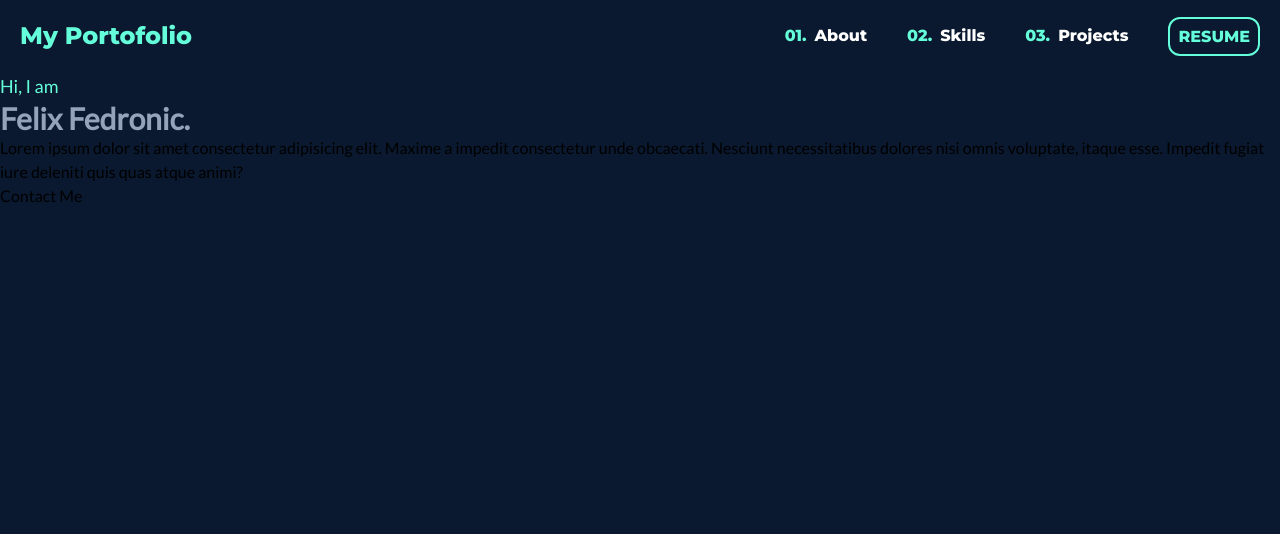
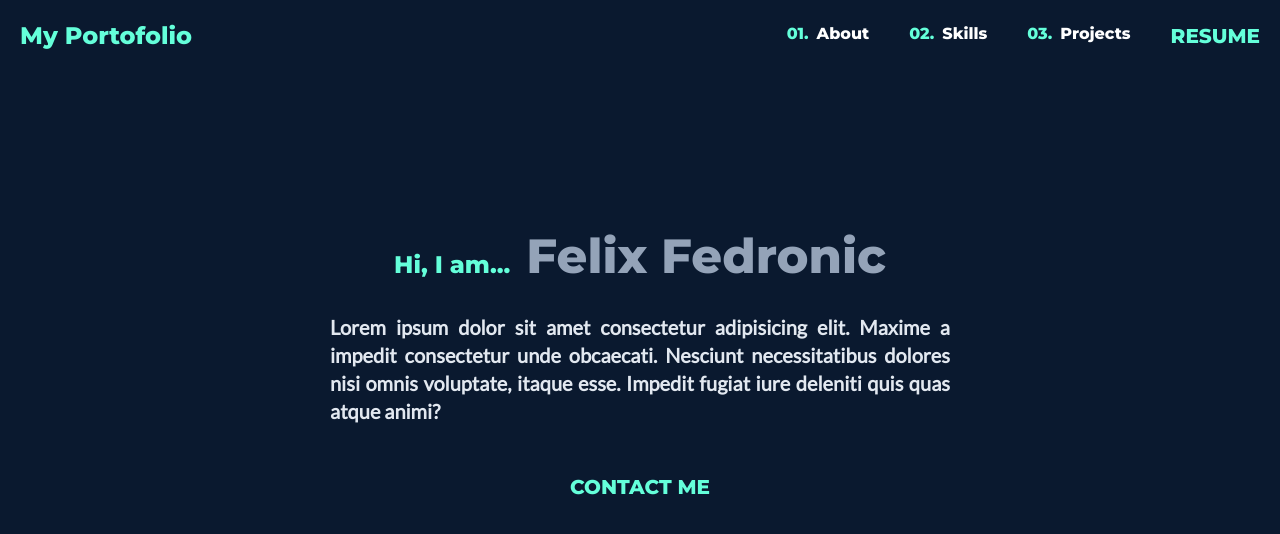
Before and after one commit to Ffedronic/Portfolio, a Next.js app: page / in a window 1280 px wide. Shown: the top 534 px of the page. Built offline with nearby package versions, Linux system fonts and the light colour scheme.

Commit message:
hero done

```diff
--- a/components/Hero/Hero.tsx
+++ b/components/Hero/Hero.tsx
@@ -1,12 +1,11 @@
+import HeroTitle from "../HeroTitle/HeroTitle";
+import HeroContent from "../HeroContent/HeroContent";
+
 function Hero() {
   return (
-    <section className="">
-      <h1 className="text-green text-lg">Hi, I am</h1>
-      <p className=" text-slate-400 font-bold text-3xl">Felix Fedronic.</p>
-      <p>Lorem ipsum dolor sit amet consectetur adipisicing elit. Maxime a impedit consectetur unde obcaecati. Nesciunt necessitatibus dolores nisi omnis voluptate, itaque esse. Impedit fugiat iure deleniti quis quas atque animi?</p>
-      <a href="#">
-        Contact Me
-      </a>
+    <section className="pt-20 text-center md:flex md:flex-col md:justify-center md:items-center md:pt-40">
+      <HeroTitle/>
+      <HeroContent/>
     </section>
   );
 }
--- /dev/null
+++ b/components/HeroContent/HeroContent.tsx
@@ -0,0 +1,17 @@
+import Button from "librairies/Button/Button";
+
+function HeroContent() {
+  return (
+    <div className="md:w-3/4 lg:w-2/4">
+      <p className="text-slate-200 font-bold mb-6 text-justify md:text-xl md:mb-12">
+        Lorem ipsum dolor sit amet consectetur adipisicing elit. Maxime a
+        impedit consectetur unde obcaecati. Nesciunt necessitatibus dolores nisi
+        omnis voluptate, itaque esse. Impedit fugiat iure deleniti quis quas
+        atque animi?
+      </p>
+      <Button href="#" download={false} title="Contact Me" />
+    </div>
+  );
+}
+
+export default HeroContent;
--- /dev/null
+++ b/components/HeroTitle/HeroTitle.tsx
@@ -0,0 +1,13 @@
+function HeroTitle() {
+  return (
+    <div className="md:flex items-baseline md:mb-8">
+      <h1 className="text-green text-lg mb-3 md:mr-4 md:text-2xl md:font-montserrat md:mb-0">
+        Hi, I am...
+      </h1>
+      <p className=" text-slate-400 text-4xl font-montserrat mb-3 md:text-5xl md:mb-0">
+        Felix Fedronic
+      </p>
+    </div>
+  );
+}
+export default HeroTitle;
--- a/components/Layout/Layout.tsx
+++ b/components/Layout/Layout.tsx
@@ -1,13 +1,9 @@
-import Link from "next/link";
 import { Fragment } from "react";
 import { useState } from "react";
 
 import Logo from "../Logo/Logo";
-import OpenMobileNavigation from "librairies/OpenNavIcon/OpenNavIcon";
-import CloseMobileNavigation from "librairies/CloseNavIcon/CloseNavIcon";
 import Navigation from "../Navigation/Navigation";
 import MobileNavigation from "../MobileNavigation/MobileNavigation";
-
 
 export default function Layout(props: any) {
   const [active, setActive] = useState(false);
@@ -25,11 +21,37 @@ export default function Layout(props: any) {
       <nav className="sticky top-0 bg-navy transition duration-300 ease-in-out">
         <div className="flex justify-between items-center p-5 transition duration-300 ease-in-out">
           <Logo title="My Portofolio" />
-          <div className="md:hidden lg:hidden xl:hidden">
+          <div className="md:hidden">
             {active ? (
-              <OpenMobileNavigation toggleHandler={toggleHandler} />
+              <button className="z-10" onClick={toggleHandler}>
+                <svg
+                  xmlns="http://www.w3.org/2000/svg"
+                  className="h-5 w-5"
+                  viewBox="0 0 20 20"
+                  fill="#64ffda"
+                >
+                  <path
+                    fillRule="evenodd"
+                    d="M4.293 4.293a1 1 0 011.414 0L10 8.586l4.293-4.293a1 1 0 111.414 1.414L11.414 10l4.293 4.293a1 1 0 01-1.414 1.414L10 11.414l-4.293 4.293a1 1 0 01-1.414-1.414L8.586 10 4.293 5.707a1 1 0 010-1.414z"
+                    clipRule="evenodd"
+                  />
+                </svg>
+              </button>
             ) : (
-              <CloseMobileNavigation toggleHandler={toggleHandler} />
+              <button className="z-10" onClick={toggleHandler}>
+                <svg
+                  xmlns="http://www.w3.org/2000/svg"
+                  className="h-5 w-5"
+                  viewBox="0 0 20 20"
+                  fill="#64ffda"
+                >
+                  <path
+                    fillRule="evenodd"
+                    d="M3 5a1 1 0 011-1h12a1 1 0 110 2H4a1 1 0 01-1-1zM3 10a1 1 0 011-1h12a1 1 0 110 2H4a1 1 0 01-1-1zM3 15a1 1 0 011-1h12a1 1 0 110 2H4a1 1 0 01-1-1z"
+                    clipRule="evenodd"
+                  />
+                </svg>
+              </button>
             )}
           </div>
           <Navigation />
@@ -38,7 +60,7 @@ export default function Layout(props: any) {
       <div>{active && <MobileNavigation toggleHandler={toggleHandler} />}</div>
 
       {/**Comments */}
-      <main className="w-full h-screen bg-navy" onClick={closeNavbar}>
+      <main className=" h-screen px-5" onClick={closeNavbar}>
         {props.children}
       </main>
     </Fragment>
--- a/components/MobileNavigation/MobileNavigation.tsx
+++ b/components/MobileNavigation/MobileNavigation.tsx
@@ -1,6 +1,6 @@
 import { ToggleHandler, menu } from "../../helpers/Layout-utils";
 import NavigationItem from "../NavigationItem/NavigationItem";
-import ResumeButton from "../ResumeButton/ResumeButton";
+import Button from "librairies/Button/Button";
 
 function MobileNavigation(props: ToggleHandler) {
   const { toggleHandler } = props;
@@ -17,7 +17,7 @@ function MobileNavigation(props: ToggleHandler) {
         />
       ))}
       <li>
-        <ResumeButton />
+        <Button href="/documents/resume.pdf" download={true} title="resume" />
       </li>
     </ul>
   );
--- a/components/Navigation/Navigation.tsx
+++ b/components/Navigation/Navigation.tsx
@@ -1,6 +1,6 @@
 import { menu } from "../../helpers/Layout-utils";
+import Button from "librairies/Button/Button";
 import NavigationItem from "../NavigationItem/NavigationItem";
-import ResumeButton from "../ResumeButton/ResumeButton";
 
 function Navigation() {
   return (
@@ -12,11 +12,11 @@ function Navigation() {
             href={item.href}
             level={item.level}
             title={item.title}
-            toggleHandler={function(){}}
+            toggleHandler={function () {}}
           />
         ))}
         <li>
-          <ResumeButton />
+          <Button href="/documents/resume.pdf" download={true} title="resume" />
         </li>
       </ul>
     </div>
--- a/components/ResumeButton/ResumeButton.tsx
+++ /dev/null
@@ -1,13 +0,0 @@
-function ResumeButton() {
-  return (
-    <a
-      href="/documents/resume.pdf"
-      download
-      className="text-green border-2 border-green p-2 font-montserrat rounded-xl transition duration-150 ease-in md:hover:bg-green md:hover:text-navy"
-    >
-      RESUME
-    </a>
-  );
-}
-
-export default ResumeButton;
--- a/helpers/Layout-utils.tsx
+++ b/helpers/Layout-utils.tsx
@@ -8,8 +8,19 @@ export interface ToggleHandler {
   toggleHandler: MouseEventHandler;
 }
 
+export interface handleButton {
+  href: string;
+  download: boolean;
+  title: string;
+}
+
 export const menu = [
   { level: "01.", title: "About", href: "#about" },
   { level: "02.", title: "Skills", href: "#skills" },
   { level: "03.", title: "Projects", href: "#projects" },
 ];
+
+export function isCapitalized(title: string) {
+  const capitalizedTitle = title.toUpperCase();
+  return capitalizedTitle;
+}
--- /dev/null
+++ b/librairies/Button/Button.tsx
@@ -0,0 +1,30 @@
+import { handleButton, isCapitalized } from "../../helpers/Layout-utils";
+
+function Button(props: handleButton) {
+  const { href, download, title } = props;
+
+  const capitalizedTitle = isCapitalized(title);
+
+  if (download) {
+    return (
+      <a
+        href={href}
+        download
+        className="text-green border-2 border-green p-2 font-montserrat rounded-xl transition duration-150 ease-in hover:bg-green hover:text-navy md:text-xl lg:text-2xl"
+      >
+        {capitalizedTitle}
+      </a>
+    );
+  }
+
+  return (
+    <a
+      href={href}
+      className="text-green border-2 border-green p-2 font-montserrat rounded-xl transition duration-150 ease-in hover:bg-green hover:text-navy md:text-xl lg:text-2xl"
+    >
+      {capitalizedTitle}
+    </a>
+  );
+}
+
+export default Button;
```
